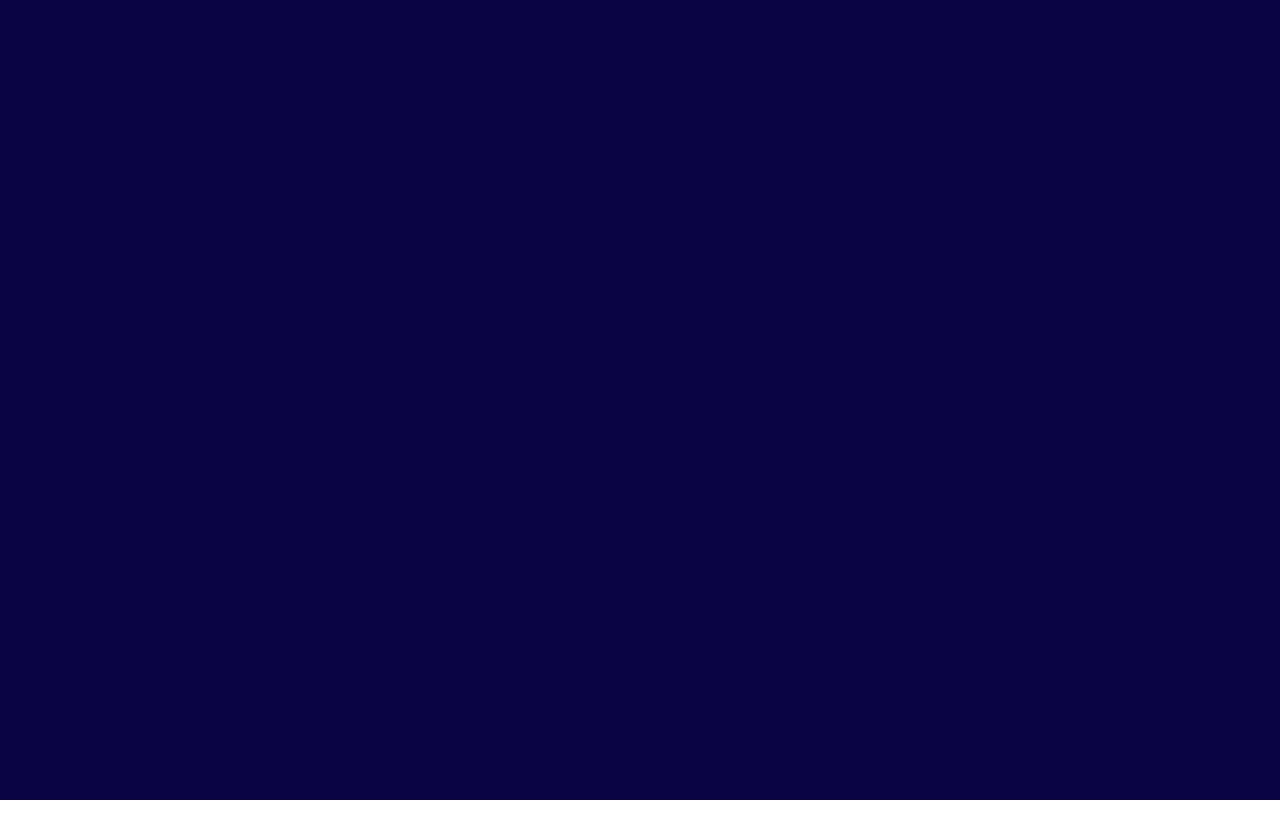
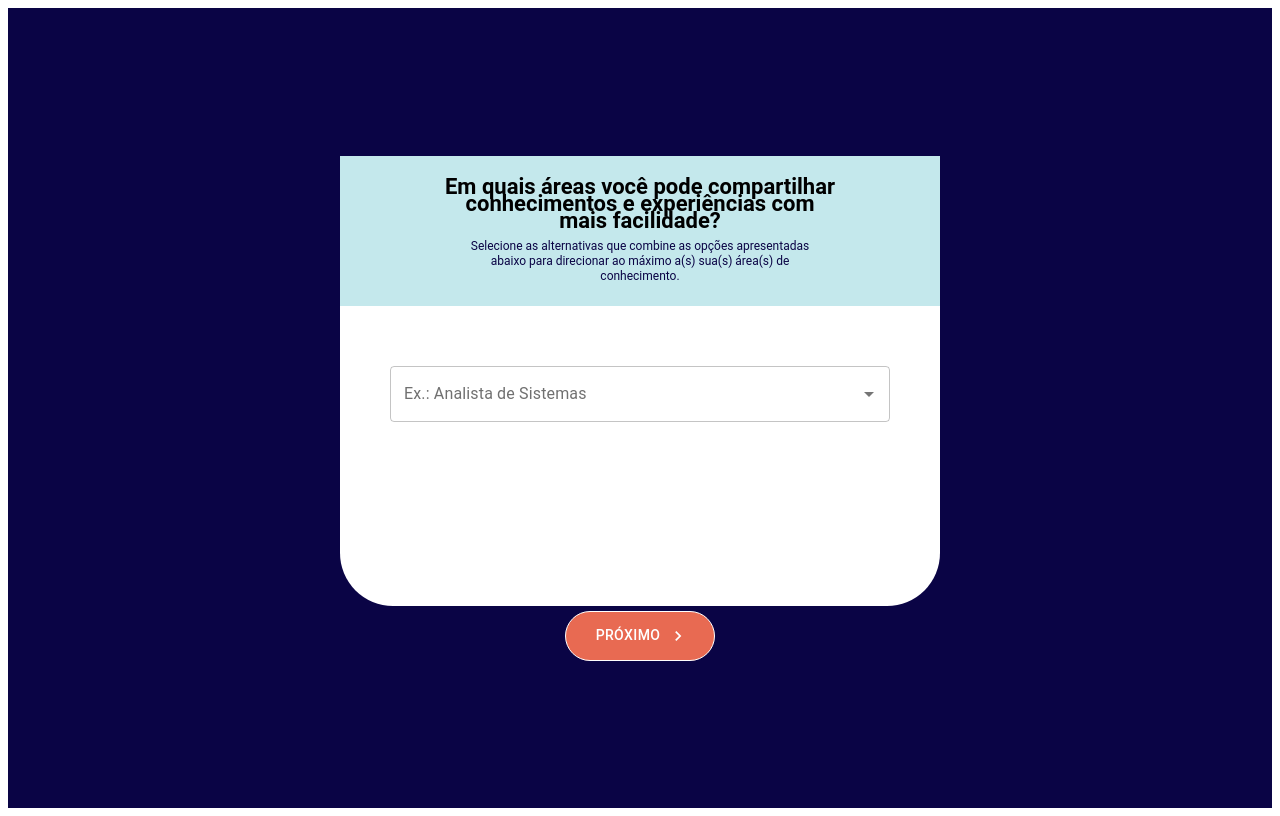
Before and after one commit to maisnitido/maisnitido, a Next.js app: page /cadastro in a window 1280 px wide. Built offline with nearby package versions, Linux system fonts and the light colour scheme.

Commit message:
tela de cadastro

```diff
--- a/pages/cadastro/index.tsx
+++ b/pages/cadastro/index.tsx
@@ -1,23 +1,249 @@
-import Box from '@mui/material/Box'
+import Autocomplete from '@mui/material/Autocomplete';
+import TextField from '@mui/material/TextField';
+import Box from '@mui/material/Box';
+import Typography from '@mui/material/Typography';
+import CheckBoxOutlineBlankIcon from '@mui/icons-material/CheckBoxOutlineBlank';
+import CheckBoxIcon from '@mui/icons-material/CheckBox';
+import Checkbox from '@mui/material/Checkbox';
+import Button from '@mui/material/Button';
+import NavigateNext from '@mui/icons-material/NavigateNext';
+
+const icon = <CheckBoxOutlineBlankIcon fontSize="small" />;
+const checkedIcon = <CheckBoxIcon fontSize="small" />;
 
 function Index() {
+
+    const areas = ['Agronomia',
+                    'Biotecnologia',
+                    'Ecologia ',
+                    'Engenharia Ambiental',
+                    'Engenharia de Pesca',
+                    'Engenharia Hídrica',
+                    'Gestão Ambiental',
+                    'Geologia ',
+                    'Oceanografia ',
+                    'Engenharia Agrícola ',
+                    'Engenharia de Energia ',
+                    'Engenharia Florestal ',
+                    'Medicina Veterinária',
+                    'Meteorologia',
+                    'Zootecnia',
+                    'Bioquímica',
+                    'Biofísica',
+                    'Biomedicina',
+                    'Ciências Biológicas',
+                    'Educação Física',
+                    'Enfermagem',
+                    'Estética',
+                    'Farmácia',
+                    'Fisioterapia',
+                    'Fonoaudiologia',
+                    'Gerontologia',
+                    'Medicina',
+                    'Musicoterapia',
+                    'Nutrição',
+                    'Obstetrícia',
+                    'Odontologia',
+                    'Quiropraxia',
+                    'Radiologia',
+                    'Saúde Coletiva',
+                    'Terapia Ocupacional',
+                    'Análise e Desenvolvimento de Sistemas',
+                    'Astronomia',
+                    'Ciência da Computação',
+                    'Estatística',
+                    'Física',
+                    'Geofísica',
+                    'Geologia',
+                    'Informática Biomédica',
+                    'Matemática',
+                    'Meteorologia',
+                    'Nanotecnologia',
+                    'Oceanografia',
+                    'Química',
+                    'Sistemas de Informação',
+                    'Engenharia Aeronáutica',
+                    'Engenharia Agrícola',
+                    'Engenharia Agronômica',
+                    'Engenharia de Agrimensura e Cartográfica',
+                    'Engenharia de Alimentos',
+                    'Engenharia Ambiental e Sanitária',
+                    'Engenharia Biomédica',
+                    'Engenharia de Bioprocessos',
+                    'Engenharia Civil',
+                    'Engenharia de Computação',
+                    'Engenharia de Controle e Automação',
+                    'Engenharia Elétrica',
+                    'Engenharia Eletrônica',
+                    'Engenharia de Energia',
+                    'Engenharia Florestal',
+                    'Engenharia de Fortificação e Construção',
+                    'Engenharia Mecânica',
+                    'Engenharia Mecânica e de Armamento',
+                    'Engenharia de Materiais',
+                    'Engenharia de Minas',
+                    'Engenharia Metalúrgica',
+                    'Engenharia Naval',
+                    'Engenharia de Pesca',
+                    'Engenharia de Produção',
+                    'Engenharia de Petróleo',
+                    'Engenharia Química',
+                    'Engenharia de Software',
+                    'Engenharia de Telecomunicações',
+                    'Antropologia',
+                    'Arqueologia',
+                    'Ciência Política',
+                    'Filosofia',
+                    'Geografia',
+                    'História',
+                    'Psicologia',
+                    'Sociologia',
+                    'Teologia',
+                    'Administração',
+                    'Recursos Humanos',
+                    'Arquivologia',
+                    'Arquitetura e Urbanismo',
+                    'Biblioteconomia',
+                    'Ciências Contábeis',
+                    'Direito',
+                    'Economia',
+                    'Educomunicação',
+                    'Eventos',
+                    'Jornalismo',
+                    'Museologia',
+                    'Pedagogia',
+                    'Produção Cultural',
+                    'Produção Editorial',
+                    'Produção Multimídia',
+                    'Publicidade e Propaganda',
+                    'Rádio e TV',
+                    'Relações Internacionais',
+                    'Relações Públicas',
+                    'Secretariado',
+                    'Serviço Social',
+                    'Turismo',
+                    'Artes Cênicas',
+                    'Artes Plásticas',
+                    'Cinema',
+                    'Dança',
+                    'Design',
+                    'Design de Games',
+                    'Design Gráfico',
+                    'Design de Moda',
+                    'Design de Interiores',
+                    'Design de Produto ',
+                    'Fotografia',
+                    'História da Arte',
+                    'Linguística',
+                    'Letras',
+                    'Moda',
+                    'Música',
+                    'Teatro',
+                    'Tradução e Interpretação'];
+
     return (
         <Box
             height={'100vh'}
-            width={'100%'}
             justifyContent={'center'}
             flexDirection={'column'}
+            display={'flex'}
             sx={{
                 backgroundColor: 'primary.main',
                 alignItems: 'center',
             }}>
                 <Box
+                    height={150}
+                    width={600}
+                    justifyContent={'center'}
+                    flexDirection={'column'}
+                    display={'flex'}
+                    sx={{
+                        backgroundColor: '#C4E8EC',
+                        alignItems: 'center',
+                    }}>
+                        <Typography
+                            component={'div'}
+                            sx={{
+                                fontWeight: 'bold',
+                                fontSize: '22px',
+                                width: '400px',
+                                lineHeight: '17px',
+                                letterSpacing: '0px',
+                                textAlign: 'center',
+                            }}
+                        >
+                            Em quais áreas você pode compartilhar conhecimentos e experiências com mais facilidade?
+                        </Typography>
+                        <Typography
+                            component={'div'}
+                            marginTop={'10px'}
+                            sx={{
+                                fontSize: '12px',
+                                width: '350px',
+                                lineHeight: '15px',
+                                letterSpacing: '0px',
+                                textAlign: 'center',
+                                color: '#0A0445',
+                            }}
+                        >
+                            Selecione as alternativas que combine as opções apresentadas abaixo para direcionar ao máximo a(s) sua(s) área(s) de conhecimento.
+                        </Typography>
+                </Box>
+                <Box
                     height={300}
-                    width={300}
+                    width={600}
+                    justifyContent={'center'}
+                    display={'flex'}
                     sx={{
-                        backgroundColor: 'secundary.main'
+                        backgroundColor: 'white',
+                        borderBottomLeftRadius: '53px',
+                        borderBottomRightRadius: '53px',
                     }}>
-
+                        <Autocomplete
+                            sx={{
+                                width: '500px',
+                                marginTop: '60px',
+                            }}
+                            multiple
+                            id="checkboxes-tags-demo"
+                            options={areas}
+                            disableCloseOnSelect
+                            getOptionLabel={(area) => area}
+                            renderOption={(props, option, { selected }) => (
+                                <li style={{color: '#707070'}} {...props}>
+                                <Checkbox
+                                    icon={icon}
+                                    checkedIcon={checkedIcon}
+                                    style={{ marginRight: 8 }}
+                                    checked={selected}
+                                />
+                                {option}
+                                </li>
+                            )}
+                            style={{ width: 500 }}
+                            renderInput={(params) => (
+                                <TextField
+                                    {...params}
+                                    label="Ex.: Analista de Sistemas"
+                                    placeholder="Adicionar Conhecimento" />
+                            )}
+                        />
+                </Box>
+                <Box
+                    justifyContent={'center'}
+                    display={'flex'}>
+                        <Button
+                            endIcon={<NavigateNext />}
+                            sx={{
+                                backgroundColor: 'secondary.main',
+                                color: 'white',
+                                borderRadius: '60px',
+                                borderColor: 'secondary.main',
+                                border: '1px solid',
+                                width: '150px',
+                                height: '50px',
+                                marginTop: '5px',
+                            }}>PRÓXIMO</Button>
                 </Box>
             </Box>
     )
--- a/styles/globals.css
+++ b/styles/globals.css
@@ -1,11 +1,11 @@
+.css-1qtzrtg-MuiInputBase-root-MuiOutlinedInput-root {
+    color: #707070 !important;
+}
 
+.css-152mnda-MuiInputBase-input-MuiOutlinedInput-input {
+    color: #707070 !important;
+}
 
-@media only screen and (max-device-width: 1920px) {
-    html,
-    body {
-        height: 100%;
-        width: 100%;
-        margin: 0%;
-        font-family: system-ui, -apple-system, BlinkMacSystemFont, 'Segoe UI', Roboto, Oxygen, Ubuntu, Cantarell, 'Open Sans', 'Helvetica Neue', sans-serif;
-    }
+.css-bmrqaz-MuiButtonBase-root-MuiChip-root .MuiChip-deleteIcon {
+    color: white !important;
 }
```
